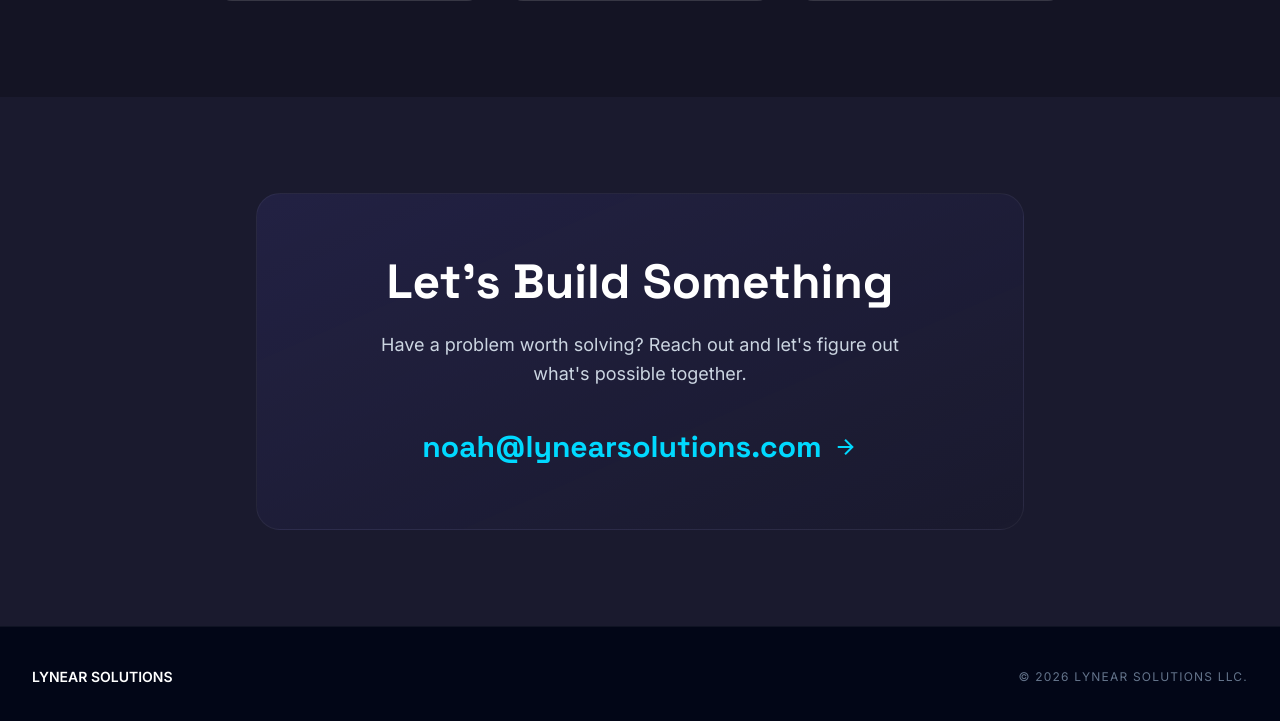
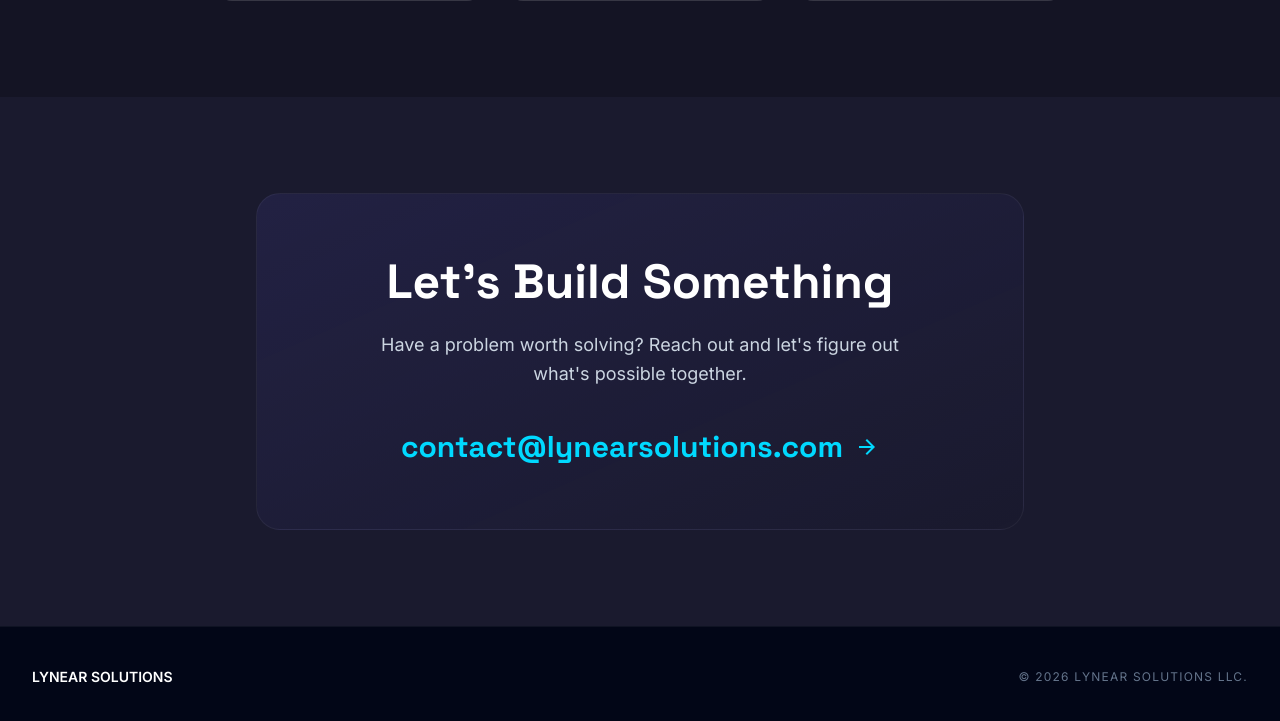
Before and after one commit to Torcaden/lynearsolutions, a plain HTML site: page index.html in a window 1280 px wide. Shown: the part 1578-2299 px from the top of the page. Drawn offline with nearby package versions, Linux system fonts and the light colour scheme.

Commit message:
Update contact email to contact@lynearsolutions.com
Co-Authored-By: Claude Opus 4.6 <noreply@anthropic.com>

```diff
--- a/index.html
+++ b/index.html
@@ -209,10 +209,10 @@
           Have a problem worth solving? Reach out and let's figure out what's possible together.
         </p>
         <a
-          href="mailto:noah@lynearsolutions.com"
+          href="mailto:contact@lynearsolutions.com"
           class="inline-flex items-center gap-3 text-2xl md:text-3xl font-headline font-bold text-secondary hover:text-white transition-colors duration-200 group"
         >
-          noah@lynearsolutions.com
+          contact@lynearsolutions.com
           <span class="material-symbols-outlined group-hover:translate-x-2 transition-transform duration-200">arrow_forward</span>
         </a>
       </div>
```
